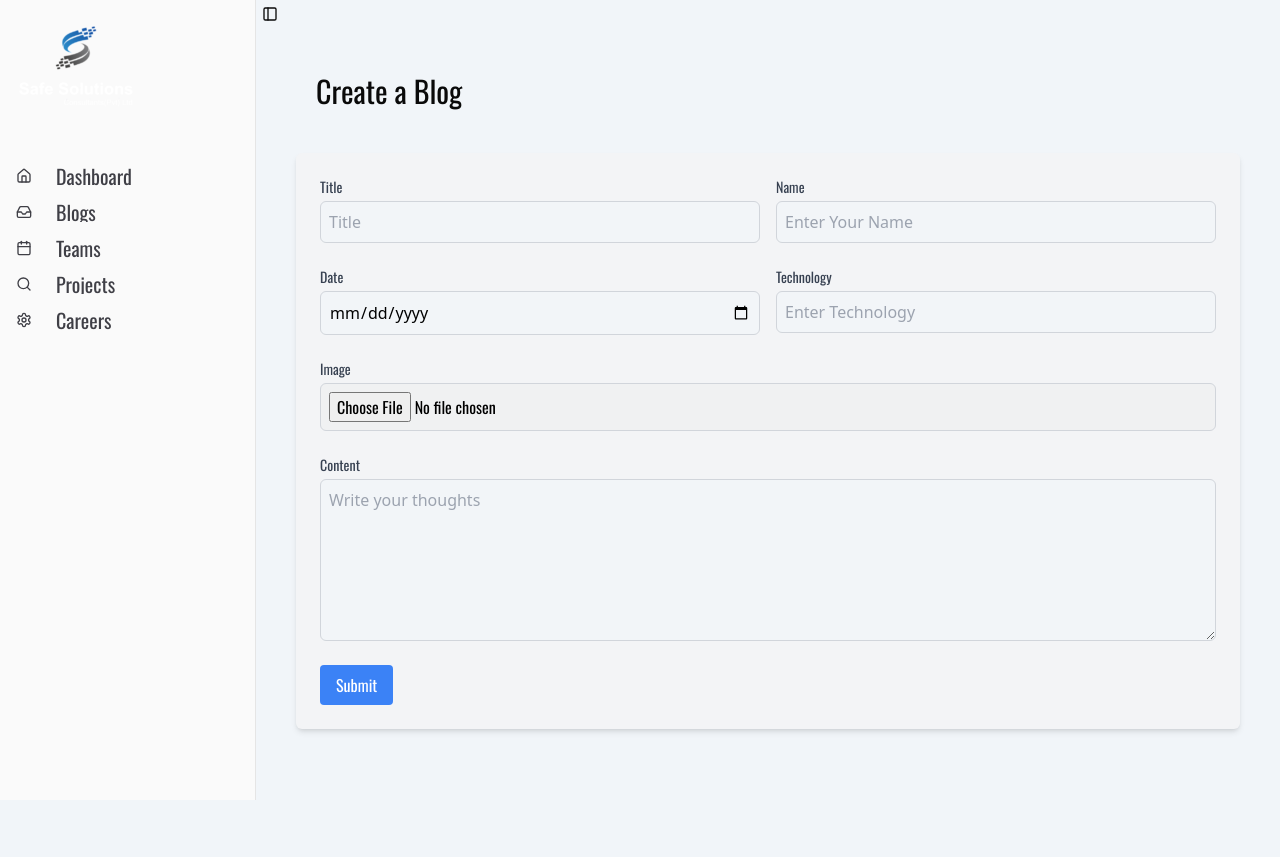
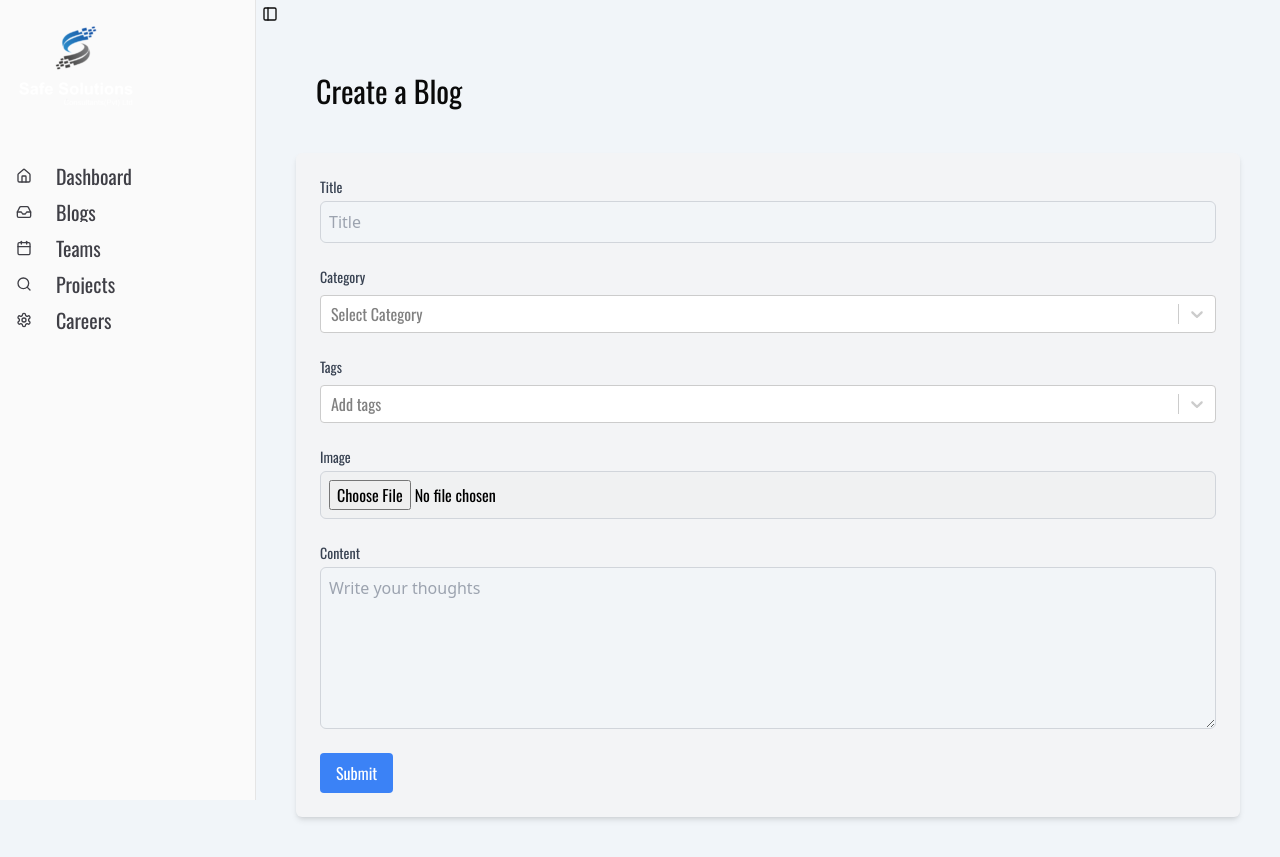
Before and after one commit to waseemarchiwiz/safesolutions-portfolio-webapp, a React (Vite) app: page /admin/blogs in a window 1280 px wide. Before the commit the page ends 800 px from the top, so only its background shows below. Built offline with nearby package versions, Linux system fonts and the light colour scheme.

Commit message:
update adminblogs form and preview image

```diff
--- a/package.json
+++ b/package.json
@@ -34,6 +34,7 @@
     "react-hook-form": "^7.53.2",
     "react-icons": "^5.3.0",
     "react-router-dom": "^6.28.0",
+    "react-select": "^5.8.3",
     "recharts": "^2.14.1",
     "swiper": "^11.1.15",
     "tailwind-merge": "^2.5.5",
--- a/src/components/AboutComponents/Teams.jsx
+++ b/src/components/AboutComponents/Teams.jsx
@@ -1,5 +1,5 @@
 import React from "react";
-
+import { ImGithub } from "react-icons/im";
 const Teams = () => {
   const teamMembers = [
     {
@@ -74,16 +74,9 @@ const Teams = () => {
                   <div className="space-x-4 mt-4">
                     <button
                       type="button"
-                      className="w-7 h-7 inline-flex items-center justify-center rounded-full border-none outline-none bg-blue-600 hover:bg-blue-700 active:bg-blue-600"
+                      className="w-7 h-7 inline-flex items-center justify-center rounded-full border-none outline-none bg-[#03a9f4] hover:bg-blue-700 active:bg-blue-600"
                     >
-                      <svg
-                        xmlns="http://www.w3.org/2000/svg"
-                        width="14px"
-                        fill="#fff"
-                        viewBox="0 0 155.139 155.139"
-                      >
-                        <path d="M89.584 155.139V84.378h23.742l3.562-27.585H89.584V39.184c0-7.984 2.208-13.425 13.67-13.425l14.595-.006V1.08C115.325.752 106.661 0 96.577 0 75.52 0 61.104 12.853 61.104 36.452v20.341H37.29v27.585h23.814v70.761h28.48z" />
-                      </svg>
+                      <ImGithub />
                     </button>
                     <button
                       type="button"
--- a/src/pages/Admin/AdminBlogs.jsx
+++ b/src/pages/Admin/AdminBlogs.jsx
@@ -1,6 +1,7 @@
-import React from "react";
+import React, { useState } from "react";
 import { Formik, Form, Field, ErrorMessage } from "formik";
-
+import Select from "react-select";
+import CreatableSelect from "react-select/creatable";
 import { CustomInput } from "../../globals/CustomInput";
 import { blogValidationSchema } from "../../schemas/validationSchemas";
 
@@ -8,12 +9,13 @@ const AdminBlogs = () => {
   // Initial form values
   const initialValues = {
     title: "",
-    name: "",
-    date: "",
-    technology: "",
+    category: "",
+    tags: [],
     image: null,
     content: "",
   };
+
+  const [previewImage, setPreviewImage] = useState(null);
 
   // Form submission handler
   const handleSubmit = (values, { resetForm, setSubmitting }) => {
@@ -21,12 +23,20 @@ const AdminBlogs = () => {
       console.log("Blog Data:", values);
       alert("Blog submitted successfully!");
       resetForm();
+      setPreviewImage(null);
     } catch (error) {
       console.error("Submission error:", error);
     } finally {
       setSubmitting(false);
     }
   };
+
+  // Category options for the dropdown
+  const categoryOptions = [
+    { value: "technology", label: "Technology" },
+    { value: "science", label: "Science" },
+    { value: "art", label: "Art" },
+  ];
 
   return (
     <div className="p-10">
@@ -37,10 +47,9 @@ const AdminBlogs = () => {
           validationSchema={blogValidationSchema}
           onSubmit={handleSubmit}
         >
-          {({ isSubmitting, setFieldValue }) => (
+          {({ isSubmitting, setFieldValue, values }) => (
             <Form className="space-y-6">
-              {/* Title and Name */}
-              <div className="  grid grid-cols-1 md:grid-cols-2 gap-4">
+              {/* Title */}
               <Field
                 name="title"
                 label="Title"
@@ -48,37 +57,125 @@ const AdminBlogs = () => {
                 placeholder="Title"
                 as={CustomInput}
               />
-                <Field
-                  name="name"
-                  label="Name"
-                  type="text"
-                  placeholder="Enter Your Name"
-                  as={CustomInput}
+
+              {/* Category Dropdown */}
+              <div>
+                <label className="block text-sm text-gray-700 mb-2">
+                  Category
+                </label>
+                <Select
+                  options={categoryOptions}
+                  className="basic-single-select"
+                  classNamePrefix="select"
+                  onChange={(selectedOption) =>
+                    setFieldValue(
+                      "category",
+                      selectedOption ? selectedOption.value : ""
+                    )
+                  }
+                  value={categoryOptions.find(
+                    (option) => option.value === values.category
+                  )}
+                  placeholder="Select Category"
+                />
+                <ErrorMessage
+                  name="category"
+                  component="span"
+                  className="text-red-500 text-xs"
                 />
               </div>
 
-              {/* Date and Technology */}
-              <div className="grid grid-cols-1 md:grid-cols-2 gap-4 ">
-                <Field name="date" label="Date" type="date" as={CustomInput} />
-                <Field
-                  name="technology"
-                  label="Technology"
-                  type="text"
-                  placeholder="Enter Technology"
-                  as={CustomInput}
+              {/* Tags Input */}
+              <div>
+                <label className="block text-sm text-gray-700 mb-2">Tags</label>
+                <CreatableSelect
+                  isMulti
+                  onChange={(selectedOptions) =>
+                    setFieldValue(
+                      "tags",
+                      selectedOptions
+                        ? selectedOptions.map((option) => option.value)
+                        : []
+                    )
+                  }
+                  value={values.tags.map((tag) => ({ label: tag, value: tag }))}
+                  placeholder="Add tags"
+                />
+                <ErrorMessage
+                  name="tags"
+                  component="span"
+                  className="text-red-500 text-xs"
                 />
               </div>
 
               {/* Image Upload */}
-              <div>
-                <label className="block text-sm    text-gray-700">Image</label>
+              {/* <div>
+                <label className="block text-sm text-gray-700">Image</label>
                 <input
                   type="file"
                   onChange={(event) => {
-                    setFieldValue("image", event.currentTarget.files);
+                    const file = event.currentTarget.files[0];
+                    setFieldValue("image", file);
+                    if (file) {
+                      const reader = new FileReader();
+                      reader.onload = () => {
+                        setPreviewImage(reader.result);
+                      };
+                      reader.readAsDataURL(file);
+                    } else {
+                      setPreviewImage(null);
+                    }
                   }}
                   className="mt-1 block w-full p-2 bg-[#f0f1f2] text-black border border-gray-300 rounded-md"
                 />
+                {previewImage && (
+                  <div className="mt-4">
+                    <img
+                      src={previewImage}
+                      alt="Preview"
+                      className="max-w-full h-auto rounded-md"
+                    />
+                  </div>
+                )}
+                <ErrorMessage
+                  name="image"
+                  component="span"
+                  className="text-red-500 text-xs"
+                />
+              </div> */}
+
+              {/* Image Upload */}
+              {/* Image Upload */}
+              <div>
+                <label className="block text-sm text-gray-700">Image</label>
+                <input
+                  type="file"
+                  onChange={(event) => {
+                    const file = event.currentTarget.files[0];
+                    setFieldValue("image", file);
+
+                    if (file) {
+                      // Create a blob URL for the image preview
+                      const objectUrl = URL.createObjectURL(file);
+                      setPreviewImage(objectUrl);
+
+                      // Clean up the object URL when no longer needed
+                      return () => URL.revokeObjectURL(objectUrl);
+                    } else {
+                      setPreviewImage(null);
+                    }
+                  }}
+                  className="mt-1 block w-full p-2 bg-[#f0f1f2] text-black border border-gray-300 rounded-md"
+                />
+                {previewImage && (
+                  <div className="mt-4">
+                    <img
+                      src={previewImage}
+                      alt="Preview"
+                      className="w-64 h-64 rounded-md"
+                    />
+                  </div>
+                )}
                 <ErrorMessage
                   name="image"
                   component="span"
```
Also changed, not shown: 1 other file (tests, documents, lock files or other folders). Lines whose indentation alone changed are shown as unchanged.
